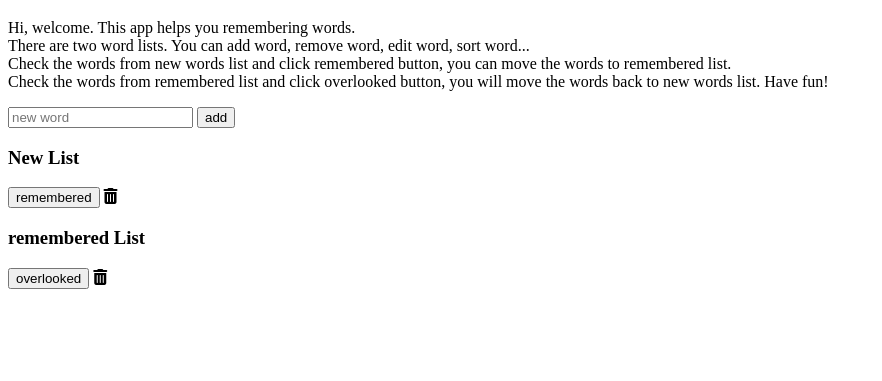
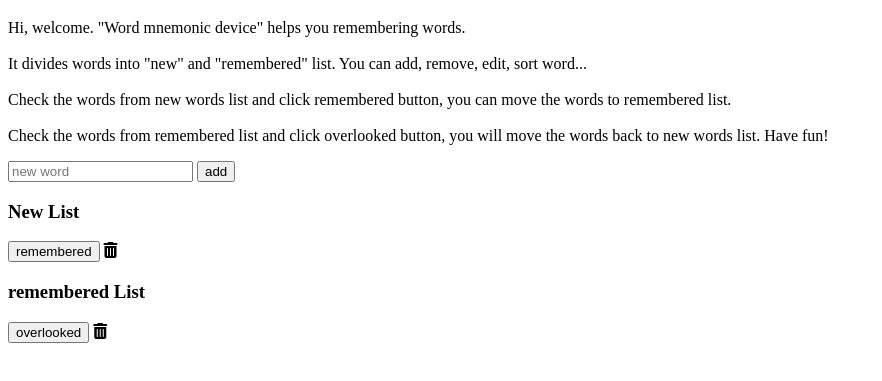
Before and after one commit to lab-antwerp-1/alina-word-list, a website with bundled scripts: page index.html in a window 1280 px wide. Shown: the part 61-442 px from the top of the page, without its empty margins (0-882 px from the left). Built offline with nearby package versions, Linux system fonts and the light colour scheme.

Commit message:
edited intro and remove word function

```diff
--- a/client/src/handlers/remove-word.js
+++ b/client/src/handlers/remove-word.js
@@ -32,7 +32,7 @@ export const removeWordHandler = (event) => {
   }
   if (event.target.className === 'rem-trash') {
     const wordToRemove =
-      event.target.parentNode.parentNode.children[1].children[0];
+      event.target.parentNode.parentNode.children[1].children[0].innerHTML;
     const indexOfWordToRemove = data.newWords.indexOf(wordToRemove);
     // update state
     data.rememberedWords.splice(indexOfWordToRemove, 1);
--- a/index.html
+++ b/index.html
@@ -18,11 +18,11 @@
       <header>
         <h1>Word mnemonic device</h1>
         <p class="intro">
-          Hi, welcome. This app helps you remembering words. <br />
-          There are two word lists. You can add word, remove word, edit word,
-          sort word... <br />
+          Hi, welcome. "Word mnemonic device" helps you remembering words. <br /><br />
+          It divides words into "new" and "remembered" list. You can add, remove, edit,
+          sort word... <br /><br />
           Check the words from new words list and click remembered button, you
-          can move the words to remembered list. <br />
+          can move the words to remembered list. <br /><br />
           Check the words from remembered list and click overlooked button, you
           will move the words back to new words list. Have fun!
         </p>
```
